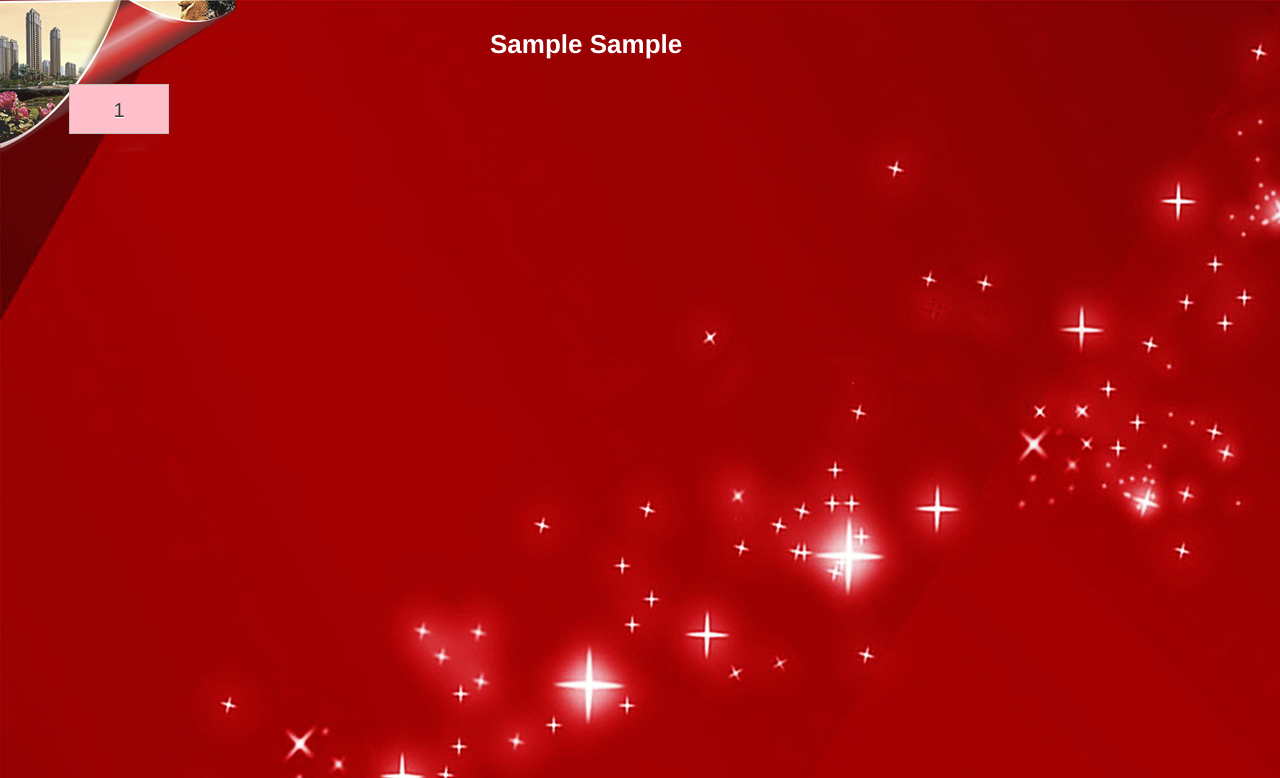
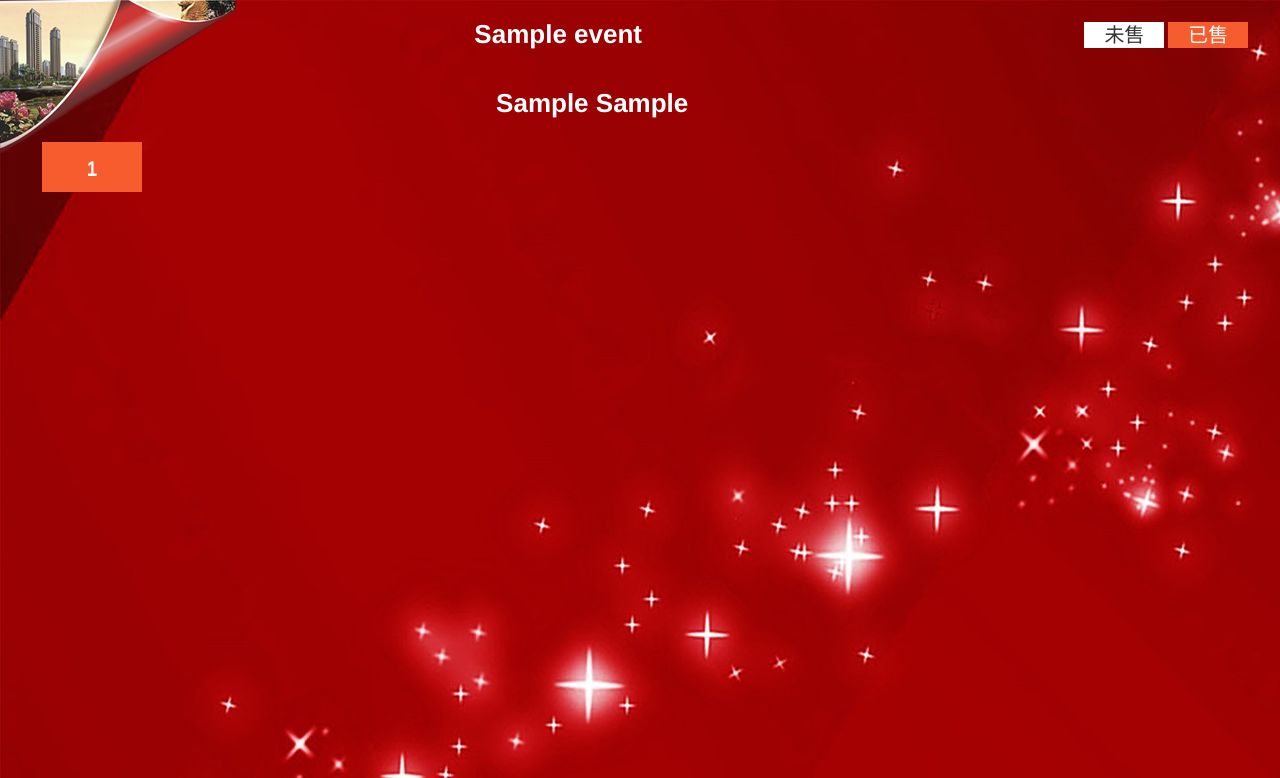
Before and after one commit to superOnes/roomBuy, a Django app: page /tv/1/ in a window 1280 px wide. Shown: the top 778 px of the page. Run offline with Django 3.2, Linux system fonts and the light colour scheme; tables that the repository leaves empty hold one stand-in row (values such as "Sample post"); some libraries are stand-ins or nearby versions.

Commit message:
修改电视墙

```diff
--- a/apt/views.py
+++ b/apt/views.py
@@ -1121,7 +1121,8 @@ class TVWallView(TemplateView):
 
     def get_context_data(self, pk):
         result = []
-        eventdetails = Event.get(pk).eventdetail_set.all()
+        event = Event.get(pk)
+        eventdetails = event.eventdetail_set.all()
         buildings = sorted(
             list(set(eventdetails.values_list('building', flat=True))))
         for b in buildings:
@@ -1141,4 +1142,5 @@ class TVWallView(TemplateView):
             result.append(building_dict)
         context = {}
         context['objects'] = result
+        context['event'] = event.name
         return context
--- a/templates/tv.html
+++ b/templates/tv.html
@@ -14,12 +14,13 @@
     body {
       background-image: url(/static/images/bg1.png);
       margin: 0 auto;
-      width: 90%;
+      width: 95%;
     }
     .section {
-      overflow-x: hidden;
       overflow-y: scroll;
       margin-top: 20px;
+			width: 101%;
+			padding: 0 5px;
     }
     .title {
       margin: 0 auto;
@@ -34,12 +35,28 @@
       background-color: white;
       padding: 10px 0;
     }
-    ::-webkit-scrollbar{
-      display:none;
+		.mark-onsale {
+			background-color: #fff;
+			padding: 2px 20px;
+			font-size: 20px;
+			display: inline;
+		}
+		.mark-sold {
+			background-color: #f75c2e;
+			padding: 2px 20px;
+			font-size: 20px;
+			display: inline;
+			color: #fff;
 		}
     </style>
 	</head>
 	<body>
+		<div style="float:right">
+			<div class="mark-onsale">未售</div>
+			<div class="mark-sold">已售</div>
+		</div>
+		<h1 style="color:#fff;text-align:center">{{event}}</h1>
+		<div style="width:100%;overflow-x:hidden">
 	    <div class="section">
 	      {% for b in objects %}
 	        {% for u in b.units %}
@@ -49,7 +66,7 @@
 	            {% for r in u.rooms %}
 	            {% if r.is_sold %}
 	            <a href="{% url 'tv_order' pk=r.id %}" class="btn room-num"
-               style="background-color:pink" target="_blank">{{r.room_num}}</a>
+	               style="background-color:#f75c2e;border:1px #f75c2e solid;color:#fff" target="_blank">{{r.room_num}}</a>
 	            {% else %}
 	            <a class="btn room-num">{{r.room_num}}</a>
 	            {% endif %}
@@ -59,11 +76,13 @@
 	        {% endfor %}
 	      {% endfor %}
 	    </div>
+	  </div>
+
 	</body>
   <script type="text/javascript">
     $(document).ready(function(){
       var height = $(document).height();
-      var sectionH = $(window).height() - 50;
+      var sectionH = $(window).height() - 100;
       $(".section").css("height", sectionH + "px");
       $("html, .section").animate({ scrollTop: 0 }, 0);
       $("html, .section").animate({ scrollTop: height }, 60000);
```
Lines whose indentation alone changed are shown as unchanged.
